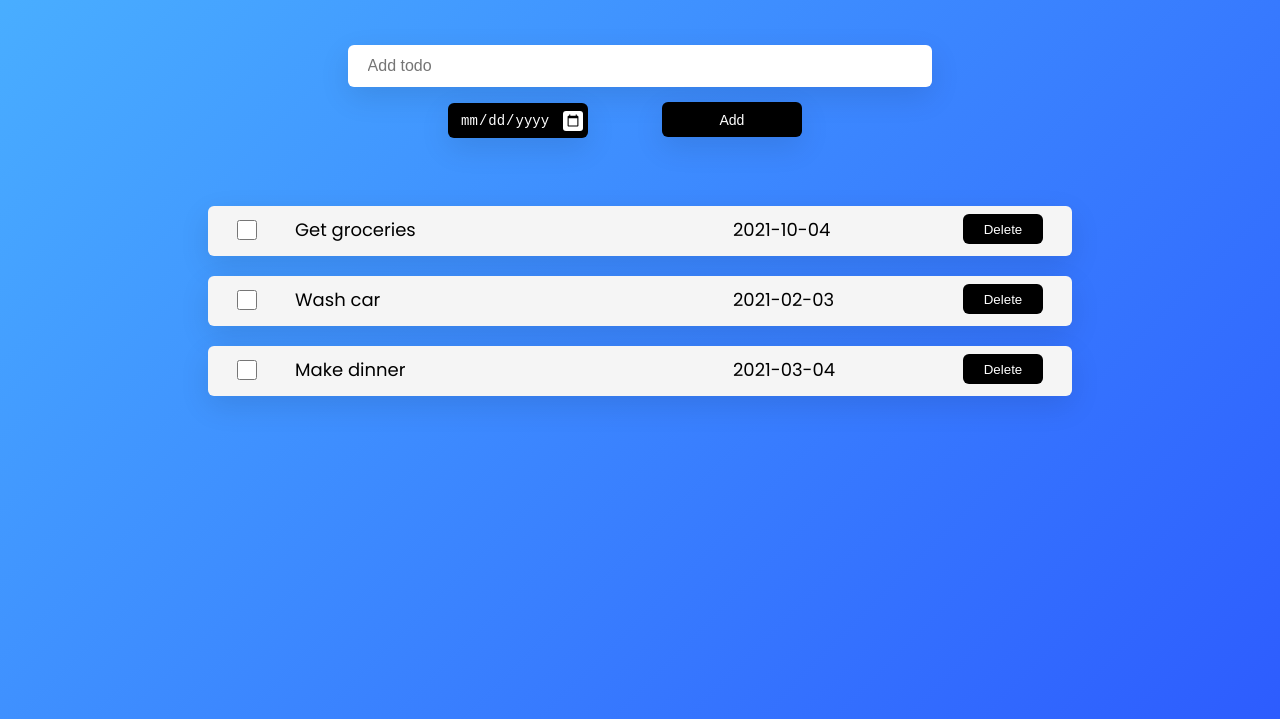
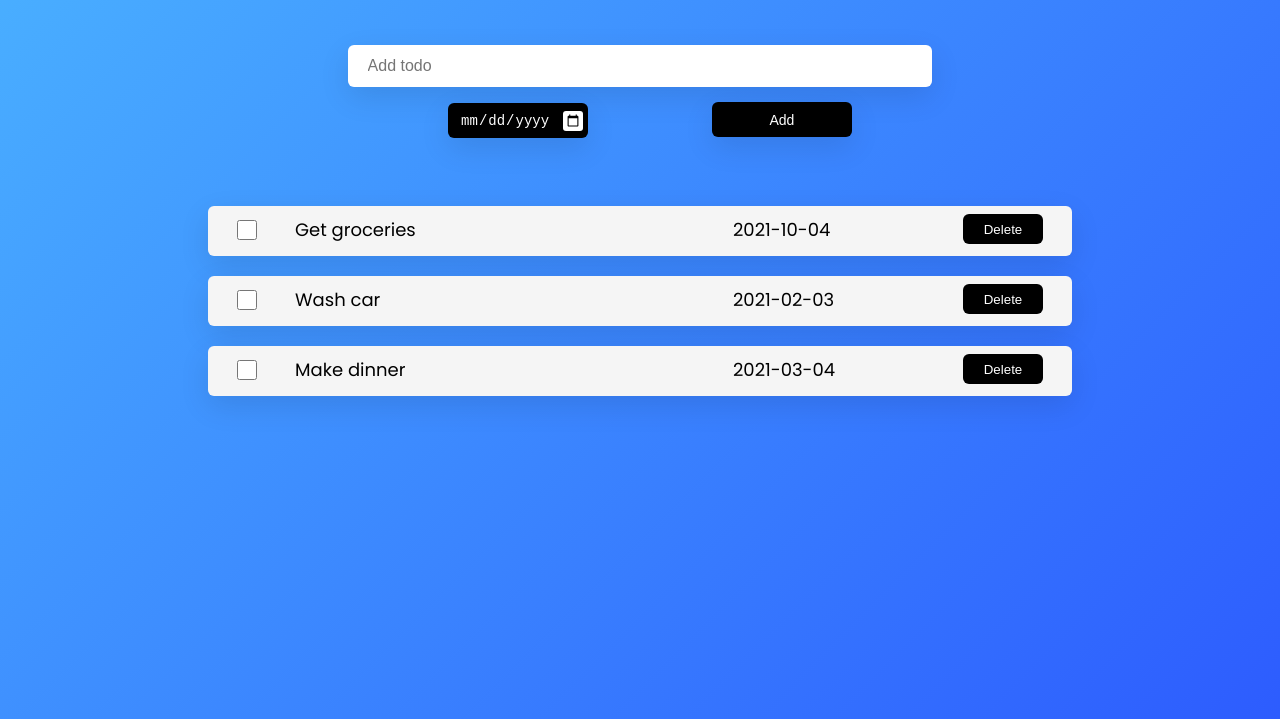
Before and after one commit to Adushaiq/todoApp, a plain HTML site: page index.html in a window 1280 px wide. Shown: the part 81-800 px from the top of the page. Drawn offline with Linux system fonts and the light colour scheme.

Commit message:
Update style.css

```diff
--- a/style.css
+++ b/style.css
@@ -70,8 +70,8 @@ h1 {
 }
 
 .add-btn {
-  -webkit-transform: translateX(150px);
-          transform: translateX(150px);
+
+  transform: translateX(200px);
   cursor: pointer;
   margin-left: 20px;
   background-color: black;
```
